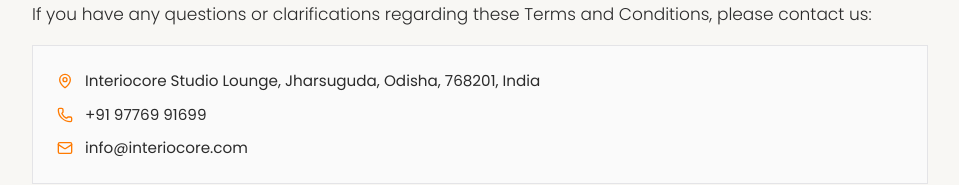
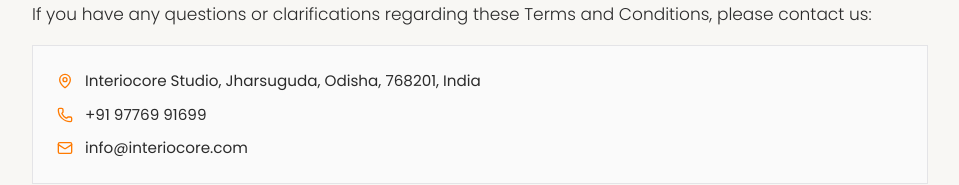
Before and after one commit to bsubratpatel/interiowebtesting, a Next.js app: page /terms-and-conditions in a window 1280 px wide. Shown: the part 1819-2004 px from the top of the page, without its empty margins (160-1119 px from the left). Built offline with nearby package versions, Linux system fonts and the light colour scheme.

Commit message:
refactor: remove/replace Lounge from schemas, metadata and page copy

```diff
--- a/src/app/layout.tsx
+++ b/src/app/layout.tsx
@@ -118,7 +118,7 @@
         ],
         "address": {
           "@type": "PostalAddress",
-          "streetAddress": "Studio Lounge",
+          "streetAddress": "",
           "addressLocality": "Jharsuguda",
           "addressRegion": "Odisha",
           "postalCode": "768201",
@@ -184,7 +184,7 @@
             "name": "Do you offer a free consultation?",
             "acceptedAnswer": {
               "@type": "Answer",
-              "text": "Yes! Interiocore offers 100% free initial design consultations via phone, WhatsApp (+91 97769 91699), or in-person at our studio lounge in Jharsuguda."
+              "text": "Yes! Interiocore offers 100% free initial design consultations via phone, WhatsApp (+91 97769 91699), or in-person at our studio in Jharsuguda."
             }
           }
         ]
--- a/src/app/privacy-policy/page.tsx
+++ b/src/app/privacy-policy/page.tsx
@@ -145,7 +145,7 @@
             <div className="bg-zinc-50 border border-zinc-200 p-6 rounded-none space-y-3 font-normal text-sm">
               <div className="flex items-center gap-3">
                 <MapPin className="w-4 h-4 text-brand-accent" />
-                <span>Interiocore Studio Lounge, Jharsuguda, Odisha, 768201, India</span>
+                <span>Interiocore Studio, Jharsuguda, Odisha, 768201, India</span>
               </div>
               <div className="flex items-center gap-3">
                 <Phone className="w-4 h-4 text-brand-accent" />
--- a/src/app/terms-and-conditions/page.tsx
+++ b/src/app/terms-and-conditions/page.tsx
@@ -145,7 +145,7 @@
             <div className="bg-zinc-50 border border-zinc-200 p-6 rounded-none space-y-3 font-normal text-sm">
               <div className="flex items-center gap-3">
                 <MapPin className="w-4 h-4 text-brand-accent" />
-                <span>Interiocore Studio Lounge, Jharsuguda, Odisha, 768201, India</span>
+                <span>Interiocore Studio, Jharsuguda, Odisha, 768201, India</span>
               </div>
               <div className="flex items-center gap-3">
                 <Phone className="w-4 h-4 text-brand-accent" />
--- a/src/components/FAQSection.tsx
+++ b/src/components/FAQSection.tsx
@@ -27,7 +27,7 @@
   {
     question: "Do you offer a free consultation?",
     answer:
-      "Yes! Interiocore offers 100% free initial design consultations via phone, WhatsApp (+91 97769 91699), or in-person at our studio lounge in Jharsuguda.",
+      "Yes! Interiocore offers 100% free initial design consultations via phone, WhatsApp (+91 97769 91699), or in-person at our studio in Jharsuguda.",
   },
 ];
 
```
